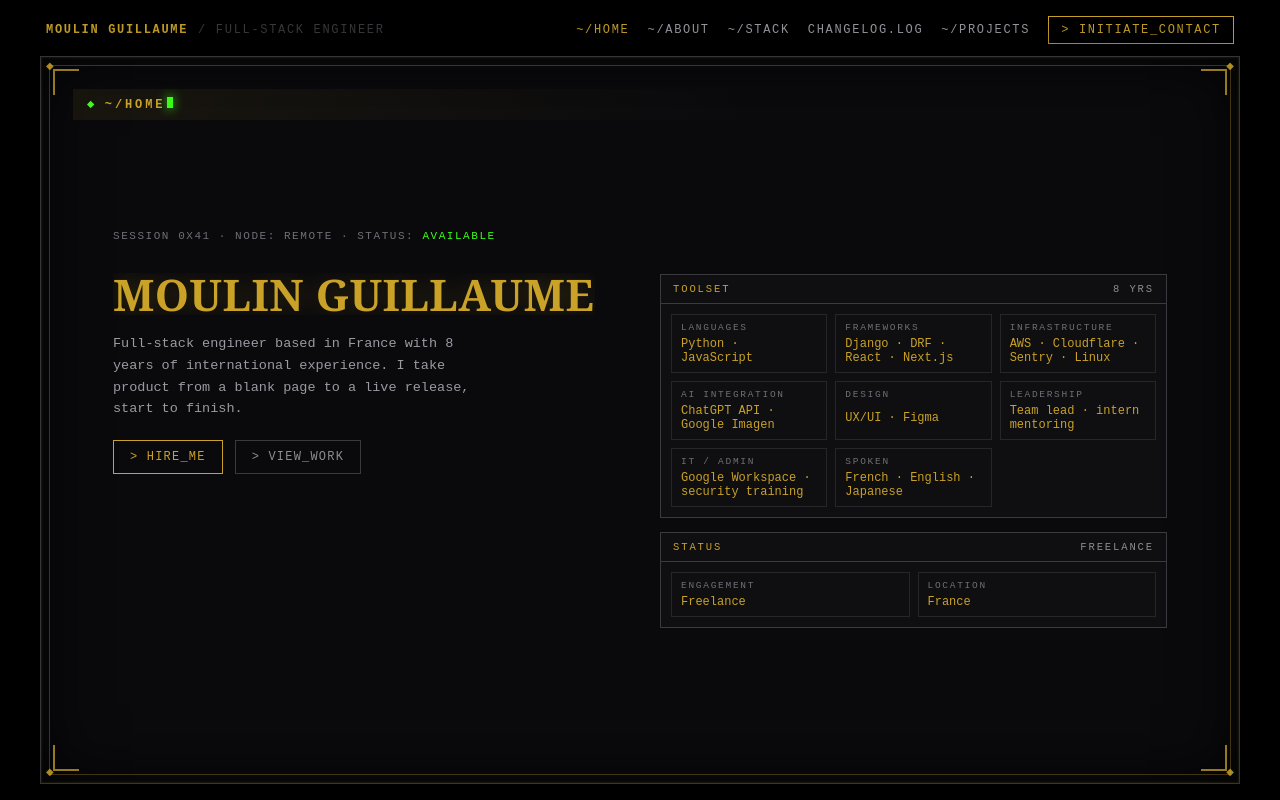
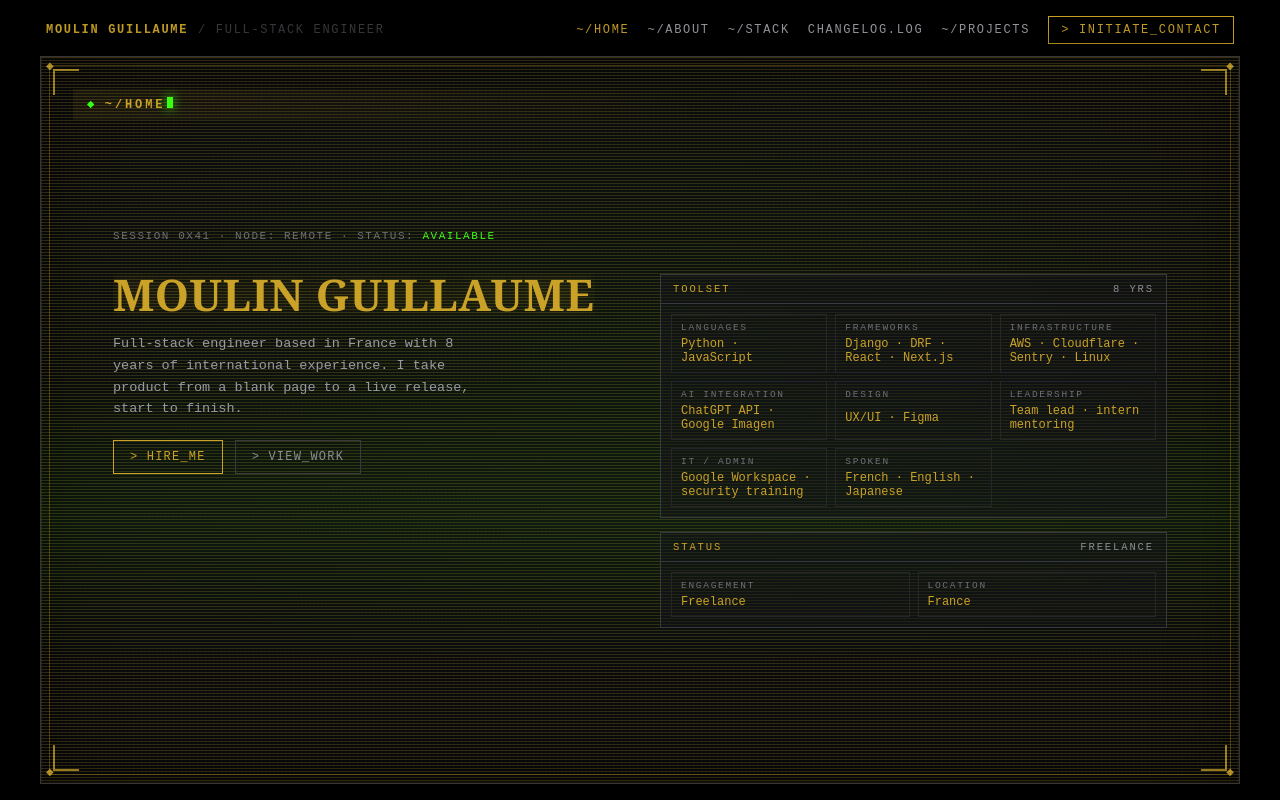
Before and after one commit to Sladeck/portfolio, a Next.js app: page / in a window 1280 px wide. Built offline with nearby package versions, Linux system fonts and the light colour scheme.

Commit message:
[UPDATE] homepage animation & lifeline animations

```diff
--- a/src/app/components/lifeline.css
+++ b/src/app/components/lifeline.css
@@ -2,6 +2,10 @@
    as a gold banner strip across the top, with the path text itself
    hugging the left edge. */
 .lifeline {
+	position: relative;
+	/* Above the screen's CRT texture (scanlines/flicker/vignette top out
+	   at z-index 6) so the overlay never washes over the text. */
+	z-index: 10;
 	flex-shrink: 0;
 	display: flex;
 	align-items: center;
--- a/src/app/components/screen.css
+++ b/src/app/components/screen.css
@@ -1,3 +1,34 @@
+/* CRT brightness flicker, subtle and irregular rather than a steady pulse. */
+@keyframes flick {
+	0%,
+	100% {
+		opacity: 0.035;
+	}
+
+	47% {
+		opacity: 0.05;
+	}
+
+	62% {
+		opacity: 0.022;
+	}
+
+	78% {
+		opacity: 0.045;
+	}
+}
+
+/* Slow, continuous scan roll, low opacity, no pause between passes. */
+@keyframes rollbar {
+	0% {
+		transform: translateY(-60%);
+	}
+
+	100% {
+		transform: translateY(340%);
+	}
+}
+
 /* The CRT "screen" every section renders inside of. Sits below the nav,
    centered up to 1200px, pure black beyond that. */
 .screen {
@@ -17,6 +48,93 @@
 		0 0 40px rgba(0, 0, 0, 0.6);
 	color: var(--gt-text);
 	padding: 2rem;
+
+	/* Radial darkening toward the edges, plus a faint green glow at center */
+	.screen-vignette {
+		position: absolute;
+		inset: 0;
+		z-index: 4;
+		pointer-events: none;
+		background:
+			radial-gradient(
+				115% 80% at 50% 42%,
+				rgba(57, 255, 20, 0.045) 0%,
+				transparent 55%
+			),
+			radial-gradient(
+				150% 120% at 50% 42%,
+				transparent 62%,
+				rgba(0, 0, 0, 0.45) 88%,
+				rgba(0, 0, 0, 0.72) 100%
+			);
+	}
+
+	/* Faint dark scanlines that flicker in brightness over time */
+	.screen-flicker {
+		position: absolute;
+		inset: 0;
+		z-index: 5;
+		pointer-events: none;
+		opacity: 0.28;
+		background: repeating-linear-gradient(
+			to bottom,
+			rgba(0, 0, 0, 0.55) 0px,
+			rgba(0, 0, 0, 0.55) 1px,
+			transparent 1px,
+			transparent 4px
+		);
+		animation: flick 5.5s steps(2, end) infinite;
+	}
+
+	/* Gold horizontal lines, green aperture-grille lines, and the slow
+	   scan roll, blended additively so text underneath stays legible. */
+	.screen-scanlines {
+		position: absolute;
+		inset: 0;
+		z-index: 6;
+		pointer-events: none;
+		mix-blend-mode: screen;
+
+		.screen-scanlines-gold {
+			position: absolute;
+			inset: 0;
+			opacity: 0.25;
+			background: repeating-linear-gradient(
+				to bottom,
+				rgba(201, 162, 39, 0.8) 0px,
+				rgba(201, 162, 39, 0.8) 1px,
+				transparent 1px,
+				transparent 3px
+			);
+		}
+
+		.screen-scanlines-green {
+			position: absolute;
+			inset: 0;
+			opacity: 0.07;
+			background: repeating-linear-gradient(
+				to right,
+				rgba(57, 255, 20, 0.28) 0px,
+				rgba(57, 255, 20, 0.28) 1px,
+				transparent 1px,
+				transparent 4px
+			);
+		}
+
+		.screen-rollbar {
+			position: absolute;
+			left: 0;
+			right: 0;
+			height: 40%;
+			background: linear-gradient(
+				to bottom,
+				transparent,
+				rgba(57, 255, 20, 0.05),
+				transparent
+			);
+			animation: rollbar 13s linear infinite;
+		}
+	}
 
 	/* Thin gold line just inside the outer border, the "frame" */
 	.screen-inset-border {
--- a/src/app/components/screen.tsx
+++ b/src/app/components/screen.tsx
@@ -10,11 +10,19 @@ interface ScreenProps {
 }
 
 // The CRT-framed "TV" every section renders inside. Owns the decorative
-// gold frame (inset border, corner brackets, diamond accents) for now.
-// Background texture and animated overlays are a separate pass.
+// gold frame (inset border, corner brackets, diamond accents) and the
+// background texture (scanlines, flicker, vignette, a slow scan roll).
 export default function Screen({ children }: ScreenProps) {
 	return (
 		<div className="screen">
+			<div className="screen-vignette" aria-hidden="true" />
+			<div className="screen-flicker" aria-hidden="true" />
+			<div className="screen-scanlines" aria-hidden="true">
+				<div className="screen-scanlines-gold" />
+				<div className="screen-scanlines-green" />
+				<div className="screen-rollbar" />
+			</div>
+
 			<div className="screen-inset-border" aria-hidden="true" />
 
 			{CORNERS.map((corner) => (
--- a/src/app/globals.css
+++ b/src/app/globals.css
@@ -10,6 +10,8 @@
 	--gt-text-muted: #9a9aa2;
 	/* One step darker than --gt-iron: secondary/internal dividers only. */
 	--gt-border: #26262a;
+	/* Faintest divider tier, footer/changelog hairlines only. */
+	--gt-hairline: #1e1e22;
 	--gt-font-mono: "JetBrains Mono", ui-monospace, monospace;
 	--gt-font-display: "Cinzel", Georgia, serif;
 }
--- a/src/app/home.css
+++ b/src/app/home.css
@@ -12,6 +12,9 @@
 	   sections are meant to fit without it. */
 	.home-main {
 		position: relative;
+		/* Above the screen's CRT texture (scanlines/flicker/vignette top
+		   out at z-index 6) so the overlay never washes over the text. */
+		z-index: 10;
 		flex: 1;
 		min-height: 0;
 		overflow-y: auto;
--- a/src/app/hooks/useSectionRouter.ts
+++ b/src/app/hooks/useSectionRouter.ts
@@ -22,10 +22,20 @@ const ERASE_PAUSE_MS = 90;
 const TYPE_STEP_MS = 30;
 const REVEAL_PAUSE_MS = 200;
 
+// One-time boot sequence, on mount only: type "loading", erase it, type
+// the home path, then hold with the cursor blinking before the rest of
+// the homepage is allowed to appear.
+const BOOT_TEXT = "loading...";
+const BOOT_TYPE_STEP_MS = 55;
+const BOOT_READ_PAUSE_MS = 1500;
+const BOOT_HOLD_MS = 1500;
+
 interface SectionRouter {
   activeSection: SectionId;
   /** True while the lifeline is erasing/retyping. Gate section content on this. */
   transitioning: boolean;
+  /** True until the initial boot sequence (loading → home path → hold) finishes. */
+  booting: boolean;
   /** What the lifeline header should display right now. */
   lifelineText: string;
   goTo: (id: SectionId) => void;
@@ -33,17 +43,20 @@ interface SectionRouter {
 
 /**
  * Owns which section is on screen and drives the lifeline's
- * erase-then-retype animation whenever it changes. Section content
- * should only render once `transitioning` is false. That's what makes
- * the reveal wait for the lifeline to finish typing.
+ * erase-then-retype animation whenever it changes, plus the one-time
+ * boot sequence on mount. Section content should only render once both
+ * `booting` and `transitioning` are false. That's what makes the reveal
+ * wait for the lifeline to finish typing.
  */
 export function useSectionRouter(): SectionRouter {
   const [activeSection, setActiveSection] = useState<SectionId>(INITIAL_SECTION);
-  const [transitioning, setTransitioning] = useState(false);
-  const [lifelineText, setLifelineText] = useState(PATHS[INITIAL_SECTION]);
+  const [transitioning, setTransitioning] = useState(true);
+  const [booting, setBooting] = useState(true);
+  const [lifelineText, setLifelineText] = useState("");
 
-  // Pending setTimeout ids, so clicking a new link mid-transition cancels
-  // the old animation instead of letting both run at once.
+  // Pending setTimeout ids, so clicking a new link mid-transition (or the
+  // boot sequence still running) cancels the old animation instead of
+  // letting both run at once.
   const timers = useRef<ReturnType<typeof setTimeout>[]>([]);
 
   const clearTimers = useCallback(() => {
@@ -51,12 +64,48 @@ export function useSectionRouter(): SectionRouter {
     timers.current = [];
   }, []);
 
-  // Cancel any in-flight timers on unmount.
-  useEffect(() => clearTimers, [clearTimers]);
+  // Boot sequence, runs once on mount.
+  useEffect(() => {
+    const schedule = (delay: number, fn: () => void) => {
+      timers.current.push(setTimeout(fn, delay));
+    };
+    const home = PATHS[INITIAL_SECTION];
+    let t = 0;
+
+    for (let len = 1; len <= BOOT_TEXT.length; len++) {
+      const next = BOOT_TEXT.slice(0, len);
+      schedule(t, () => setLifelineText(next));
+      t += BOOT_TYPE_STEP_MS;
+    }
+    t += BOOT_READ_PAUSE_MS;
+
+    for (let len = BOOT_TEXT.length - 1; len >= 0; len--) {
+      const next = BOOT_TEXT.slice(0, len);
+      schedule(t, () => setLifelineText(next));
+      t += ERASE_STEP_MS;
+    }
+    t += ERASE_PAUSE_MS;
+
+    for (let len = 1; len <= home.length; len++) {
+      const next = home.slice(0, len);
+      schedule(t, () => setLifelineText(next));
+      t += TYPE_STEP_MS;
+    }
+    t += BOOT_HOLD_MS;
+
+    schedule(t, () => {
+      setTransitioning(false);
+      setBooting(false);
+    });
+
+    return clearTimers;
+    // Boot only ever runs once, on mount.
+    // eslint-disable-next-line react-hooks/exhaustive-deps
+  }, []);
 
   const goTo = useCallback(
     (id: SectionId) => {
-      if (transitioning || id === activeSection) return;
+      if (booting || transitioning || id === activeSection) return;
 
       clearTimers();
       const from = lifelineText;
@@ -90,8 +139,8 @@ export function useSectionRouter(): SectionRouter {
         setActiveSection(id);
       });
     },
-    [activeSection, transitioning, lifelineText, clearTimers]
+    [activeSection, booting, transitioning, lifelineText, clearTimers]
   );
 
-  return { activeSection, transitioning, lifelineText, goTo };
+  return { activeSection, transitioning, booting, lifelineText, goTo };
 }
```
